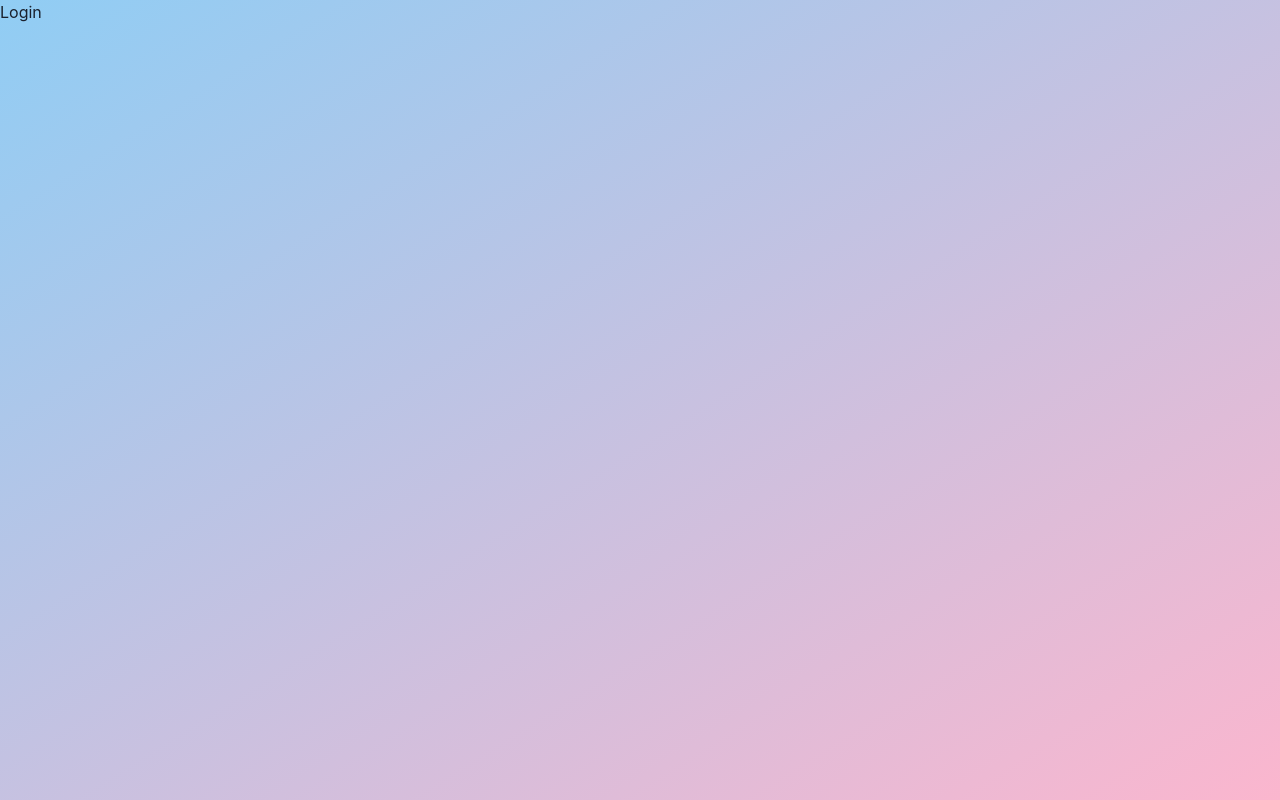
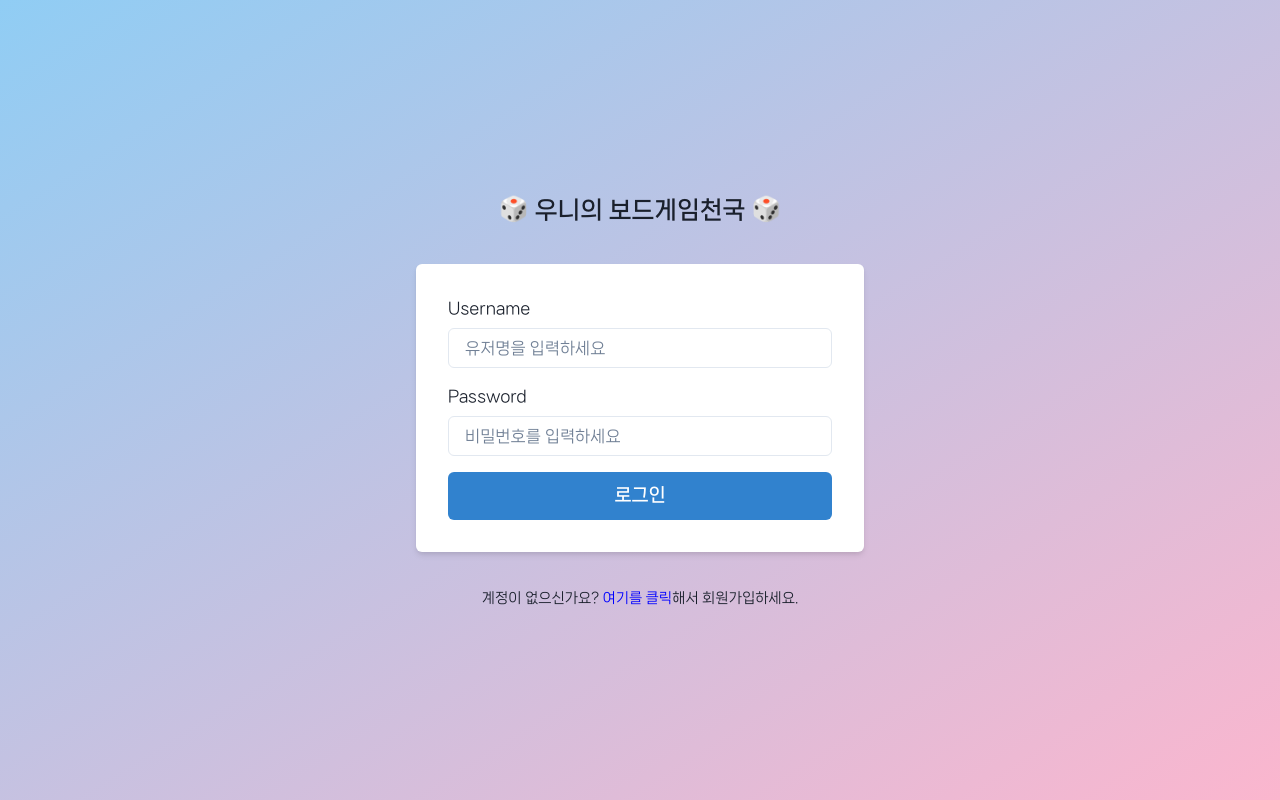
Before and after one commit to TAE-COLA/board-game-around, a React (Create React App) app: page /login in a window 1280 px wide. Built offline with nearby package versions, Linux system fonts and the light colour scheme; no server answers.

Commit message:
[#3] - feat: 로그인 화면 구현

```diff
--- a/src/app/App.tsx
+++ b/src/app/App.tsx
@@ -8,7 +8,7 @@ const App: React.FC = () => {
   const background = "linear(to-br, blue.200, pink.200)";
 
   return (
-    <Flex flexDirection="column" width="100%" minHeight="100vh" overflowX="hidden" bgGradient={background}>
+    <Flex className="app" flexDirection="column" width="100%" minHeight="100vh" overflowX="hidden" bgGradient={background}>
       <BrowserRouter>
         <PageRouter />
       </BrowserRouter>
--- a/src/pages/PageRouter.tsx
+++ b/src/pages/PageRouter.tsx
@@ -1,7 +1,6 @@
+import { LoginPage, MainPage } from 'pages';
 import React from 'react';
 import { Route, Routes, useLocation } from 'react-router-dom';
-import { LoginPage } from './login';
-import { MainPage } from './main';
 
 const PageRouter: React.FC = () => {
   const location = useLocation();
--- a/src/pages/login/LoginPage.tsx
+++ b/src/pages/login/LoginPage.tsx
@@ -1,10 +1,13 @@
 import React from 'react';
+import { LoginContainer, LoginFields, Page } from 'widgets';
 
 const LoginPage: React.FC = () => {
   return (
-    <div>
-      <h1>Login</h1>
-    </div>
+    <Page height="100vh">
+      <LoginContainer>
+        <LoginFields />
+      </LoginContainer>
+    </Page>
   );
 };
 
--- a/src/pages/main/MainPage.tsx
+++ b/src/pages/main/MainPage.tsx
@@ -2,7 +2,7 @@ import { Box } from '@chakra-ui/react';
 import { useFetchGameList } from 'features';
 import React from 'react';
 import { useNavigate } from 'react-router-dom';
-import { GameCardGrid, Header } from 'widgets';
+import { GameCardGrid, Header, Page } from 'widgets';
 
 const MainPage: React.FC = () => {
   const navigate = useNavigate();
@@ -13,13 +13,13 @@ const MainPage: React.FC = () => {
   const { data: games } = useFetchGameList();
 
   return (
-    <Box maxWidth="100%" paddingX="64px" paddingTop="32px">
+    <Page>
       <Header onClickLoginButton={navigateToLogin} />
       {!games || games.length === 0 ?
         <Box>No games found.</Box> :
         <GameCardGrid games={games} marginTop='32px'/>
       }
-    </Box>
+    </Page>
   )
 }
 
--- a/src/widgets/common/Page.tsx
+++ b/src/widgets/common/Page.tsx
@@ -1,13 +1,16 @@
-import { Box } from '@chakra-ui/react';
+import { Box, BoxProps } from '@chakra-ui/react';
 import React from 'react';
 
-type IProps = {
+type IProps = BoxProps & {
   children: React.ReactNode;
 }
 
-const Page: React.FC<IProps> = ({ children }) => {
+const Page: React.FC<IProps> = ({
+  children,
+  ...props
+}) => {
   return (
-    <Box maxWidth="100%" paddingX="64px" paddingTop="32px">
+    <Box maxWidth="100%" paddingX="64px" paddingY="32px" {...props}>
       {children}
     </Box>
   )
--- a/src/widgets/index.ts
+++ b/src/widgets/index.ts
@@ -1,3 +1,4 @@
 export * from './common';
 export * from './core';
+export * from './login';
 export * from './main';
--- /dev/null
+++ b/src/widgets/login/LoginContainer.tsx
@@ -0,0 +1,22 @@
+import { Flex, FlexProps, Text } from '@chakra-ui/react';
+import React from 'react';
+import { RegisterButton } from 'widgets';
+
+type IProps = FlexProps & {
+  children: React.ReactNode;
+}
+
+const LoginContainer: React.FC<IProps> = ({
+  children,
+  ...props
+}) => {
+  return (
+    <Flex flexDirection="column" height="100%" justifyContent="Center" alignItems="Center" gap="36px" {...props}>
+      <Text fontSize="2xl" fontWeight="bold">🎲 우니의 보드게임천국 🎲</Text>
+      {children}
+      <RegisterButton />
+    </Flex>
+  );
+}
+
+export default LoginContainer;
--- /dev/null
+++ b/src/widgets/login/LoginFields.tsx
@@ -0,0 +1,21 @@
+import { Button, Flex, FormControl, FormLabel, Input } from '@chakra-ui/react';
+import React from 'react';
+
+const LoginFields: React.FC = () => {
+
+  return (
+    <Flex as="form" direction="column" width="full" maxWidth="md" bg="white" padding="8" borderRadius="md" boxShadow="md" gap="4" >
+      <FormControl id="username">
+        <FormLabel>Username</FormLabel>
+        <Input type="text" placeholder="유저명을 입력하세요" />
+      </FormControl>
+      <FormControl id="password">
+        <FormLabel>Password</FormLabel>
+        <Input type="password" placeholder="비밀번호를 입력하세요" />
+      </FormControl>
+      <Button type="submit" colorScheme="blue" size="lg">로그인</Button>
+    </Flex>
+  );
+}
+
+export default LoginFields;
--- /dev/null
+++ b/src/widgets/login/RegisterButton.tsx
@@ -0,0 +1,12 @@
+import { Text } from '@chakra-ui/react';
+import React from 'react';
+
+const RegisterButton: React.FC = () => {
+  return (
+    <Text fontSize="sm">
+      계정이 없으신가요? <a href="/signup" style={{ color: 'blue' }}>여기를 클릭</a>해서 회원가입하세요.
+    </Text>
+  );
+}
+
+export default RegisterButton;
--- /dev/null
+++ b/src/widgets/login/index.ts
@@ -0,0 +1,3 @@
+export { default as LoginContainer } from './LoginContainer';
+export { default as LoginFields } from './LoginFields';
+export { default as RegisterButton } from './RegisterButton';
```
